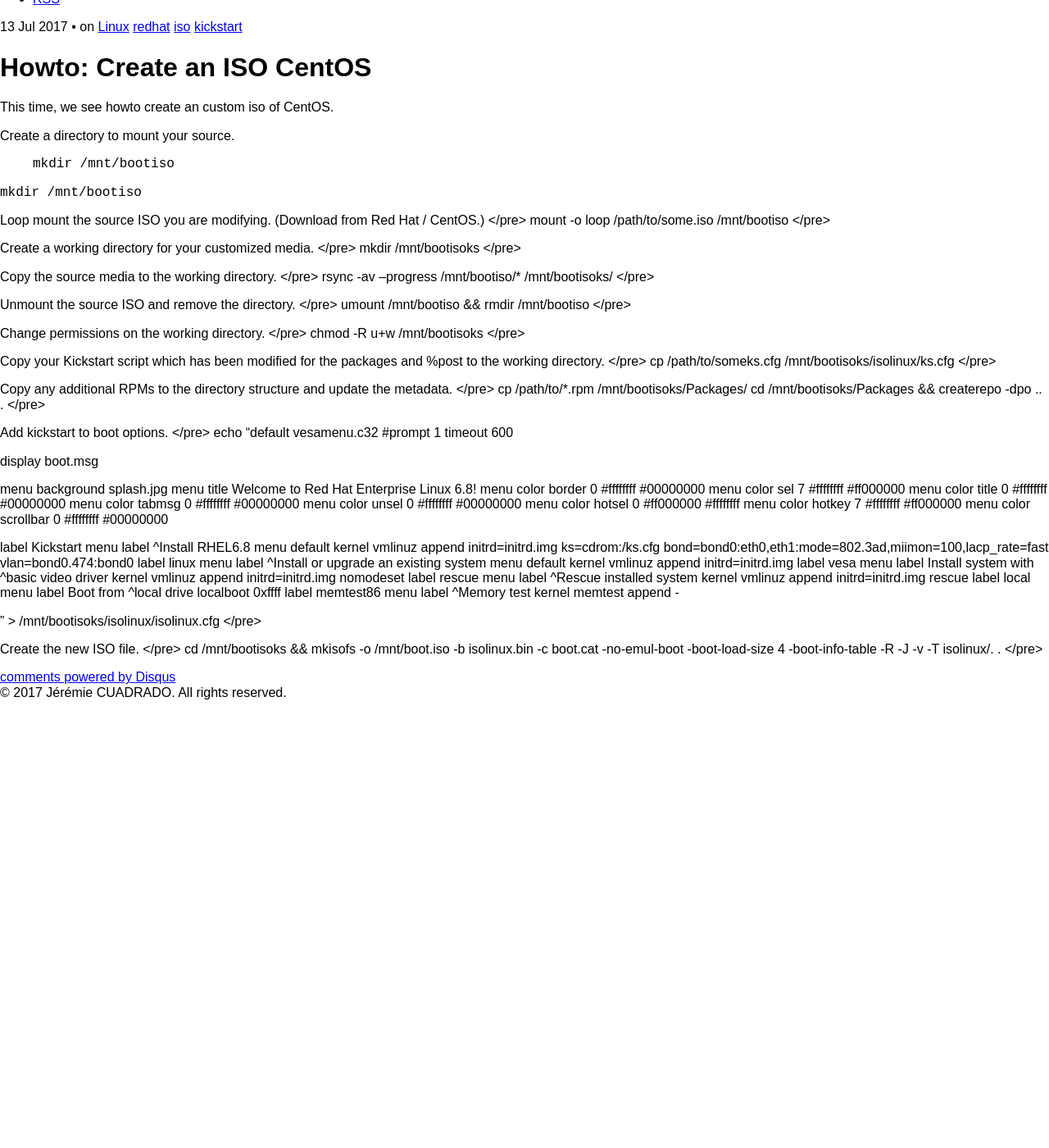
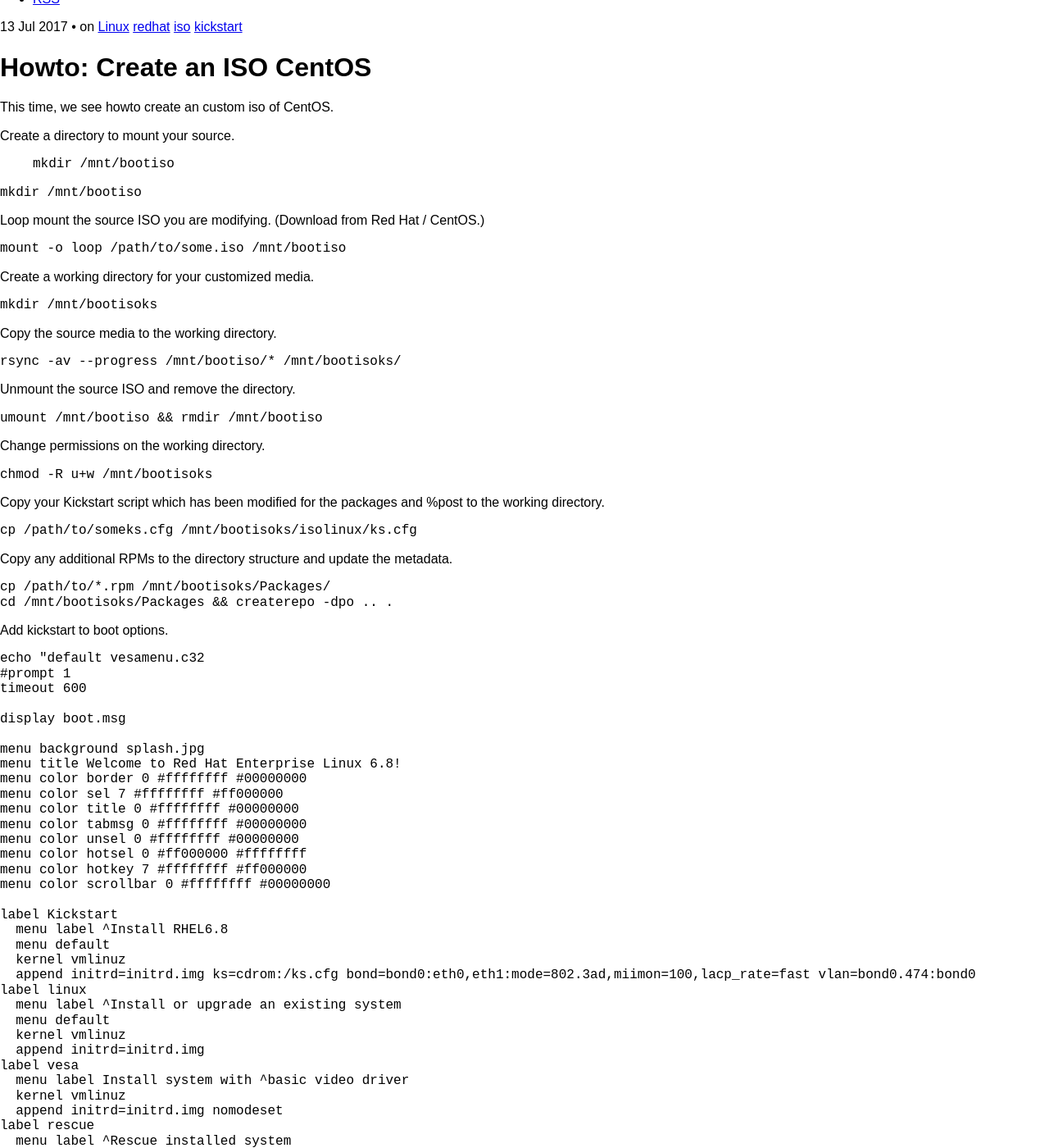
Before and after one commit to redbeard28/redbeard28.github.io, a Jekyll site: the page built from _posts/2017-07-13-Create-iso.markdown, in a window 1280 px wide and 1400 px high, scrolled down 268 px. Shown: the whole window at 82% size. Built offline with Jekyll 4.4.1, drawn with Linux system fonts in a browser that asks for light colours; nearby versions of some CDN libraries; comment, search, counter and statistics services are not loaded; before the commit the page ends 1122 px from its top, so only the background shows below that; some of the changed text lies outside the part shown.

Commit message:
Changement balise pour google prettyprint code

```diff
--- a/_posts/2017-07-13-Create-iso.markdown
+++ b/_posts/2017-07-13-Create-iso.markdown
@@ -18,43 +18,43 @@ mkdir /mnt/bootiso
 </pre>
 
 Loop mount the source ISO you are modifying. (Download from Red Hat / CentOS.)
-</pre>
+<pre class="prettyprint">
 mount -o loop /path/to/some.iso /mnt/bootiso
 </pre>
 
 Create a working directory for your customized media.
-</pre>
+<pre class="prettyprint">
 mkdir /mnt/bootisoks
 </pre>
 
 Copy the source media to the working directory.
-</pre>
+<pre class="prettyprint">
 rsync -av --progress /mnt/bootiso/* /mnt/bootisoks/
 </pre>
 
 Unmount the source ISO and remove the directory.
-</pre>
+<pre class="prettyprint">
 umount /mnt/bootiso && rmdir /mnt/bootiso
 </pre>
 
 Change permissions on the working directory.
-</pre>
+<pre class="prettyprint">
 chmod -R u+w /mnt/bootisoks
 </pre>
 
 Copy your Kickstart script which has been modified for the packages and %post to the working directory.
-</pre>
+<pre class="prettyprint">
 cp /path/to/someks.cfg /mnt/bootisoks/isolinux/ks.cfg
 </pre>
 
 Copy any additional RPMs to the directory structure and update the metadata.
-</pre>
+<pre class="prettyprint">
 cp /path/to/*.rpm /mnt/bootisoks/Packages/
 cd /mnt/bootisoks/Packages && createrepo -dpo .. .
 </pre>
 
 Add kickstart to boot options.
-</pre>
+<pre class="prettyprint">
 echo "default vesamenu.c32
 #prompt 1
 timeout 600
@@ -102,6 +102,6 @@ label memtest86
 </pre>
 
 Create the new ISO file.
-</pre>
+<pre class="prettyprint">
 cd /mnt/bootisoks && mkisofs -o /mnt/boot.iso -b isolinux.bin -c boot.cat -no-emul-boot -boot-load-size 4 -boot-info-table -R -J -v -T isolinux/. .
 </pre>
```
